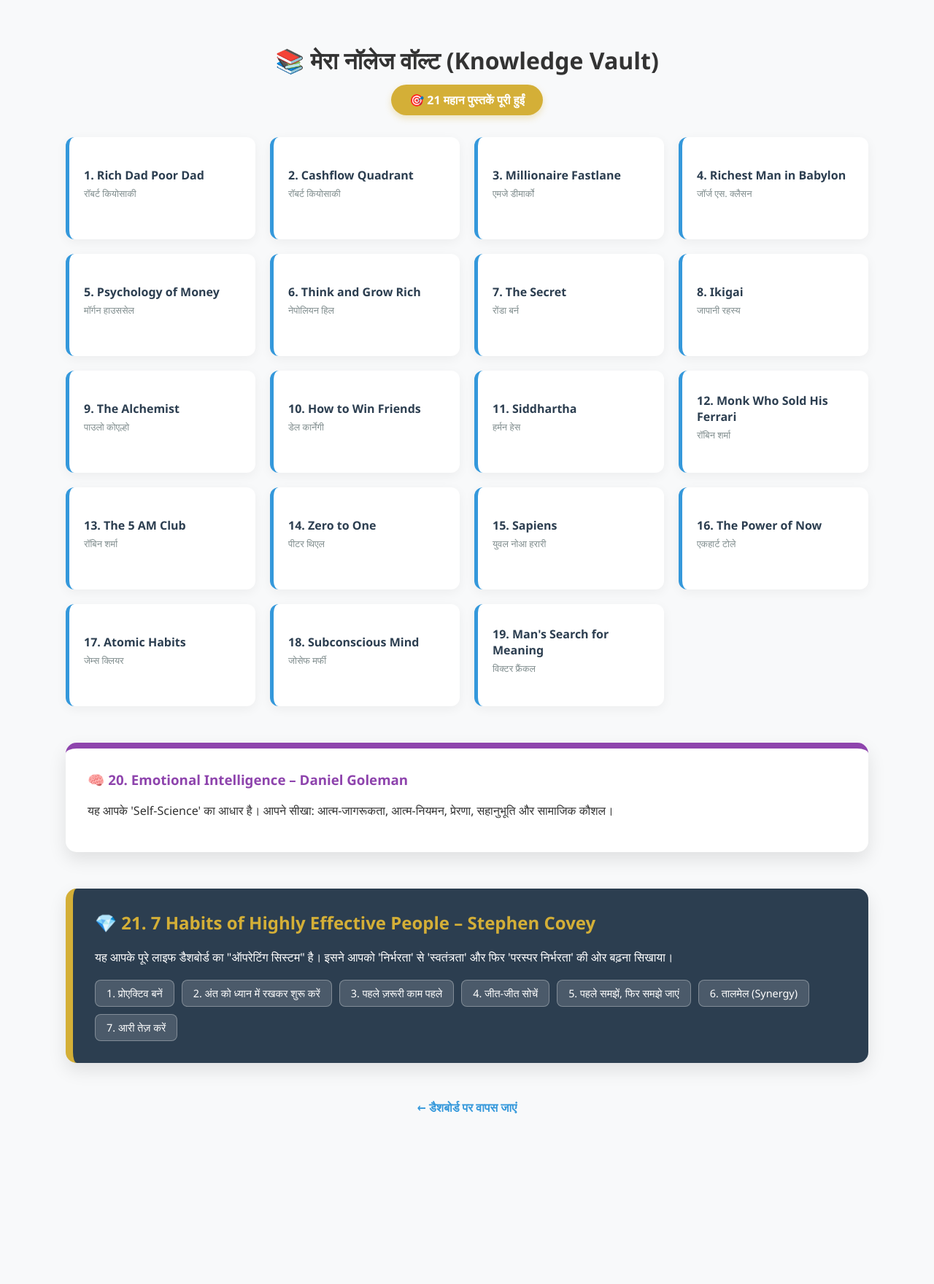
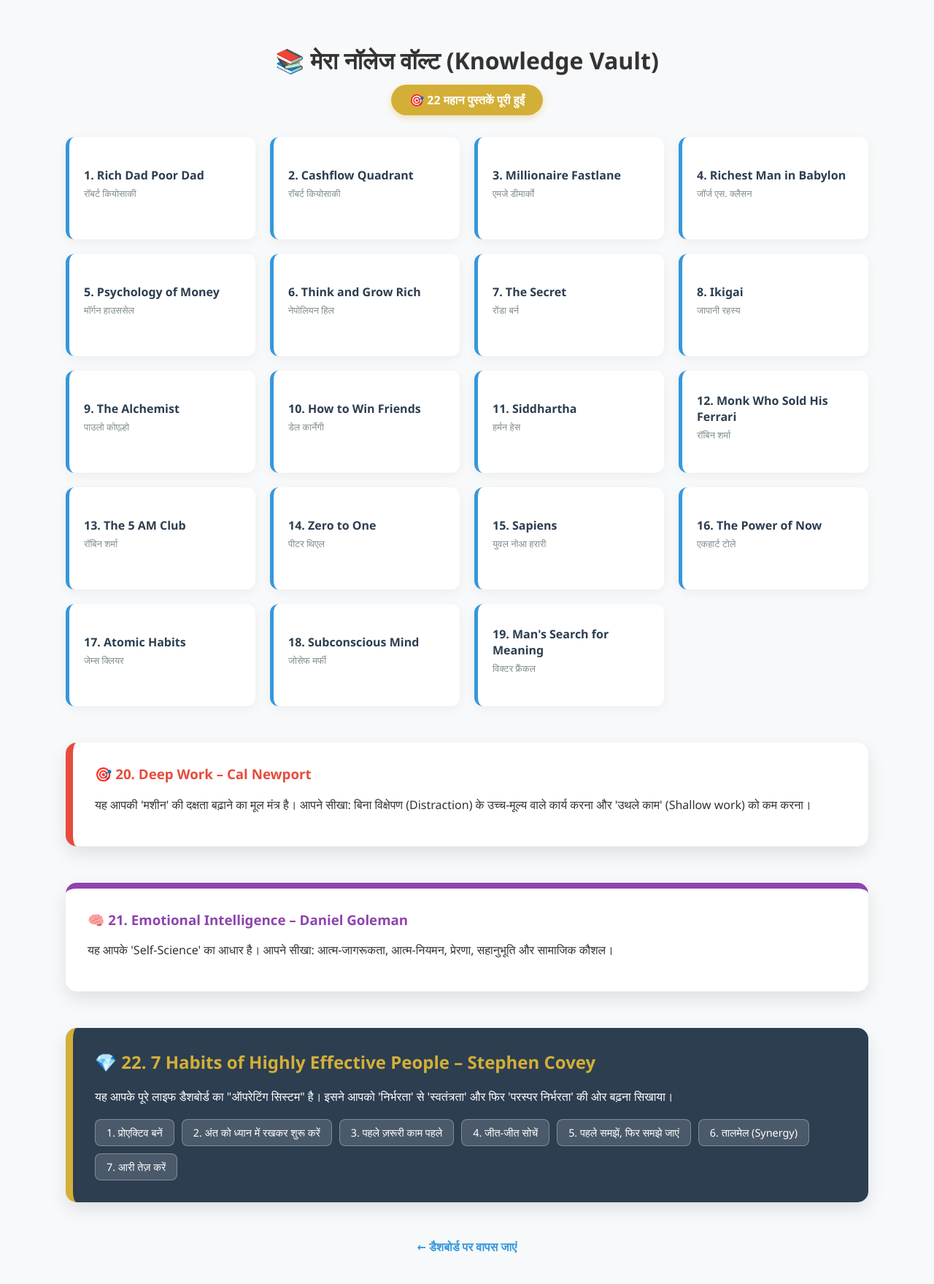
Before and after one commit to kbulbul026-coder/Centers, a Flask app: page /reading-list in a window 1280 px wide. Shown: the whole page at 73% size. Before the commit the page ends 1526 px from the top, so only its background shows below. Run offline with Flask 3, Linux system fonts and the light colour scheme.

Commit message:
Update reading_list.html

```diff
--- a/templates/reading_list.html
+++ b/templates/reading_list.html
@@ -2,13 +2,14 @@
 <html lang="hi">
 <head>
     <meta charset="UTF-8">
-    <title>नॉलेज वॉल्ट | 21 किताबें</title>
+    <title>नॉलेज वॉल्ट | 22 पुस्तकें</title>
     <style>
         :root {
             --gold: #d4af37;
             --dark-blue: #2c3e50;
             --accent-blue: #3498db;
             --bg-gray: #f8f9fa;
+            --deep-work: #e74c3c;
         }
         body { font-family: 'Segoe UI', Tahoma, sans-serif; background: var(--bg-gray); margin: 0; padding: 40px; color: #333; }
         .container { max-width: 1100px; margin: auto; }
@@ -28,11 +29,12 @@
         .book-card h4 { margin: 0; font-size: 1rem; color: var(--dark-blue); }
         .book-card p { font-size: 0.8em; color: #7f8c8d; margin-top: 5px; }
 
-        /* Special Cards (20 & 21) */
+        /* Special Cards */
         .special-card {
             grid-column: 1 / -1; background: white; padding: 30px;
             border-radius: 15px; margin-top: 30px; box-shadow: 0 10px 25px rgba(0,0,0,0.1);
         }
+        .deep-work-card { border-left: 10px solid var(--deep-work); }
         .eq-card { border-top: 8px solid #8e44ad; }
         .covey-card { background: var(--dark-blue); color: white; border-left: 10px solid var(--gold); }
 
@@ -48,7 +50,7 @@
 <div class="container">
     <div class="header">
         <h1>📚 मेरा नॉलेज वॉल्ट (Knowledge Vault)</h1>
-        <span class="stats-badge">🎯 21 महान पुस्तकें पूरी हुईं</span>
+        <span class="stats-badge">🎯 22 महान पुस्तकें पूरी हुईं</span>
     </div>
 
     <div class="book-grid">
@@ -58,6 +60,7 @@
         <div class="book-card"><h4>4. Richest Man in Babylon</h4><p>जॉर्ज एस. क्लैसन</p></div>
         <div class="book-card"><h4>5. Psychology of Money</h4><p>मॉर्गन हाउससेल</p></div>
         <div class="book-card"><h4>6. Think and Grow Rich</h4><p>नेपोलियन हिल</p></div>
+
         <div class="book-card"><h4>7. The Secret</h4><p>रोंडा बर्न</p></div>
         <div class="book-card"><h4>8. Ikigai</h4><p>जापानी रहस्य</p></div>
         <div class="book-card"><h4>9. The Alchemist</h4><p>पाउलो कोएल्हो</p></div>
@@ -72,13 +75,18 @@
         <div class="book-card"><h4>18. Subconscious Mind</h4><p>जोसेफ मर्फी</p></div>
         <div class="book-card"><h4>19. Man's Search for Meaning</h4><p>विक्टर फ्रैंकल</p></div>
 
+        <div class="special-card deep-work-card">
+            <h3 style="color: var(--deep-work); margin-top: 0;">🎯 20. Deep Work – Cal Newport</h3>
+            <p>यह आपकी 'मशीन' की दक्षता बढ़ाने का मूल मंत्र है। आपने सीखा: बिना विक्षेपण (Distraction) के उच्च-मूल्य वाले कार्य करना और 'उथले काम' (Shallow work) को कम करना।</p>
+        </div>
+
         <div class="special-card eq-card">
-            <h3 style="color: #8e44ad; margin-top: 0;">🧠 20. Emotional Intelligence – Daniel Goleman</h3>
+            <h3 style="color: #8e44ad; margin-top: 0;">🧠 21. Emotional Intelligence – Daniel Goleman</h3>
             <p>यह आपके 'Self-Science' का आधार है। आपने सीखा: आत्म-जागरूकता, आत्म-नियमन, प्रेरणा, सहानुभूति और सामाजिक कौशल।</p>
         </div>
 
         <div class="special-card covey-card">
-            <h2 style="margin-top: 0; color: var(--gold);">💎 21. 7 Habits of Highly Effective People – Stephen Covey</h2>
+            <h2 style="margin-top: 0; color: var(--gold);">💎 22. 7 Habits of Highly Effective People – Stephen Covey</h2>
             <p>यह आपके पूरे लाइफ डैशबोर्ड का "ऑपरेटिंग सिस्टम" है। इसने आपको 'निर्भरता' से 'स्वतंत्रता' और फिर 'परस्पर निर्भरता' की ओर बढ़ना सिखाया।</p>
             <div class="habit-container">
                 <div class="habit-tag">1. प्रोएक्टिव बनें</div>
```
